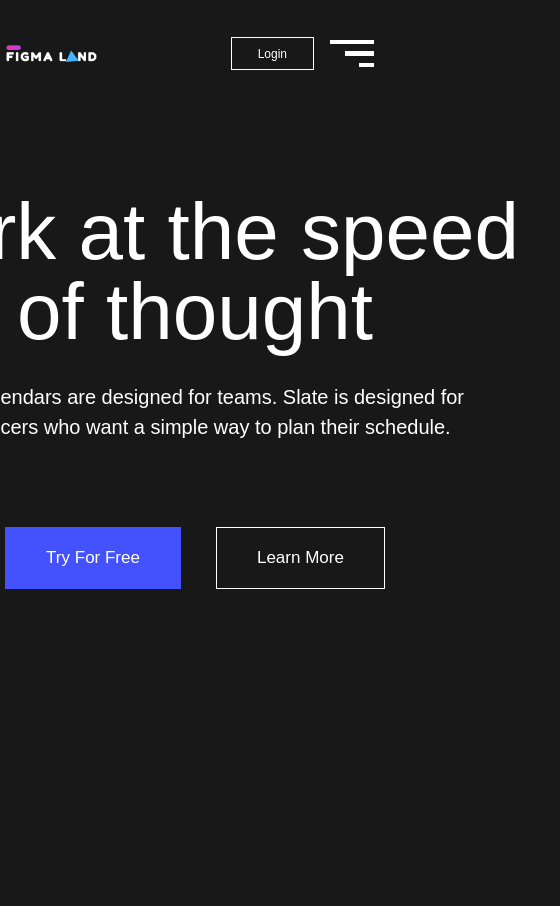
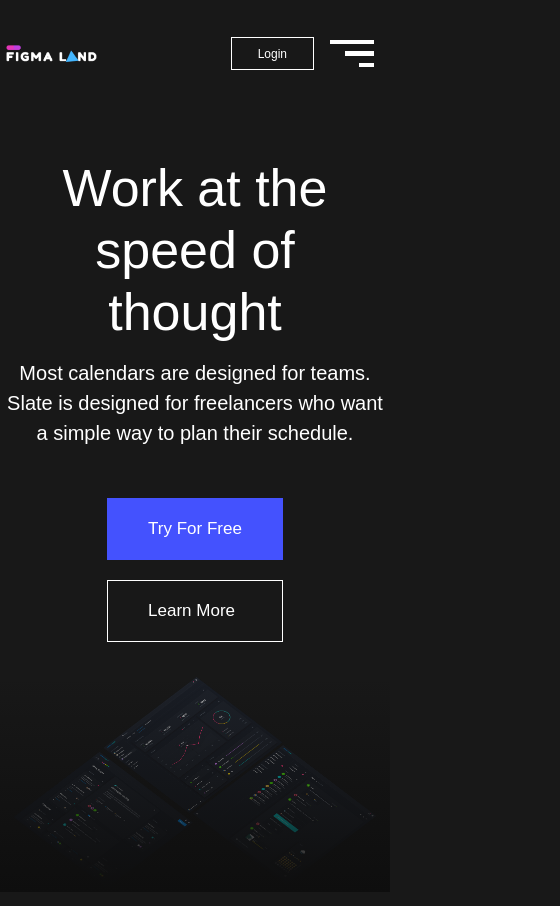
Before and after one commit to hiagoemanuel/figma-land, a React (Vite) app: page / in a window 390 px wide. Shown: the top 906 px of the page, 560 px wide, since content can reach past the window. Before the commit the page ends 844 px from the top, so only its background shows below. Built offline with nearby package versions, Linux system fonts and the light colour scheme; a web font is replaced by a local one.

Commit message:
feat: hero finalizado

```diff
--- a/src/components/Hero/index.jsx
+++ b/src/components/Hero/index.jsx
@@ -1,4 +1,5 @@
 import './style.scss'
+import './responsive.scss'
 
 export const Hero = () => {
     return (
@@ -9,10 +10,13 @@ export const Hero = () => {
                     Most calendars are designed for teams. Slate is designed for freelancers who want a simple way to plan their schedule.
                 </p>
             </div>
-            <duv className="hero__buttons">
+            <div className="hero__buttons">
                 <a className='button button--try-free' href='/'>Try For Free</a>
                 <a className='button button--learn-more' href='/'>Learn More</a>
-            </duv>
+            </div>
+            <div className='hero__background'>
+                <span></span>
+            </div>
         </section>
     )
 }
--- /dev/null
+++ b/src/components/Hero/responsive.scss
@@ -0,0 +1,24 @@
+@media (max-width: 750px) {
+    .hero__presentation {
+        width: auto;
+        margin: 50px 0px;
+
+        h1 {
+            max-width: 315px;
+            font-size: 52px;
+            font-weight: 400;
+            line-height: 62px;
+        }
+
+        p {
+            max-width: 382px;
+        }
+    }
+}
+
+@media (max-width: 525px) {
+    .hero__buttons {
+        flex-direction: column;
+        gap: 20px;
+    }
+}
--- a/src/components/Hero/style.scss
+++ b/src/components/Hero/style.scss
@@ -2,6 +2,8 @@
 
 .hero {
     max-width: 1579px;
+    margin: auto;
+    margin-bottom: 85px;
 
     display: flex;
     flex-direction: column;
@@ -15,7 +17,7 @@
     display: flex;
     flex-direction: column;
     align-items: center;
-    gap: 30px;
+    gap: 15px;
 
     text-align: center;
 
@@ -35,6 +37,8 @@
 }
 
 .hero__buttons {
+    margin-bottom: 35px;
+
     display: flex;
     gap: 35px;
 
@@ -48,8 +52,41 @@
             border: 1px solid transparent;
             background-color: variables.$primary-color;
         }
+
         &.button--learn-more {
             border: 1px solid variables.$light-background;
         }
     }
 }
+
+.hero__background {
+    width: 100%;
+    position: relative;
+
+    &:before {
+        content: "";
+        padding-top: 55%;
+        display: block;
+    }
+
+    span {
+        width: 100%;
+        height: 100%;
+
+        position: absolute;
+        top: 0;
+        left: 0;
+
+        background: url('/public/assets/screens-background.png') no-repeat no-repeat;
+        background-size: 100%;
+
+        &::before {
+            content: '';
+            width: 100%;
+            height: 100%;
+
+            display: block;
+            background: linear-gradient(to bottom, #00000000, #0e0e0e);
+        }
+    }
+}
```
Also changed, not shown: public/assets/screens-background.png (added).
